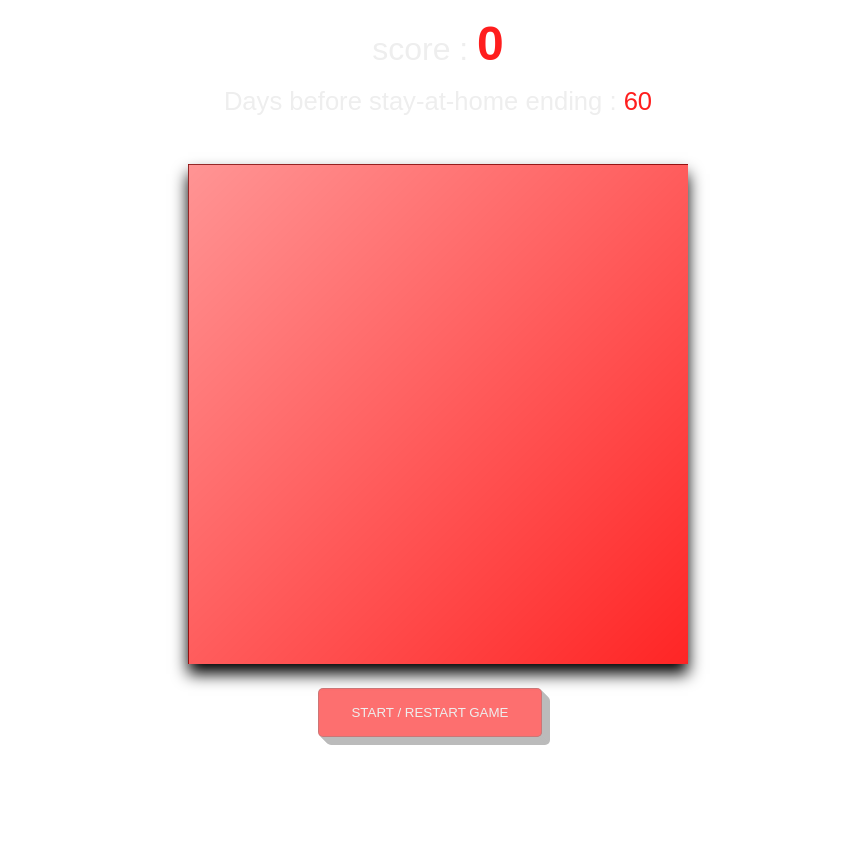
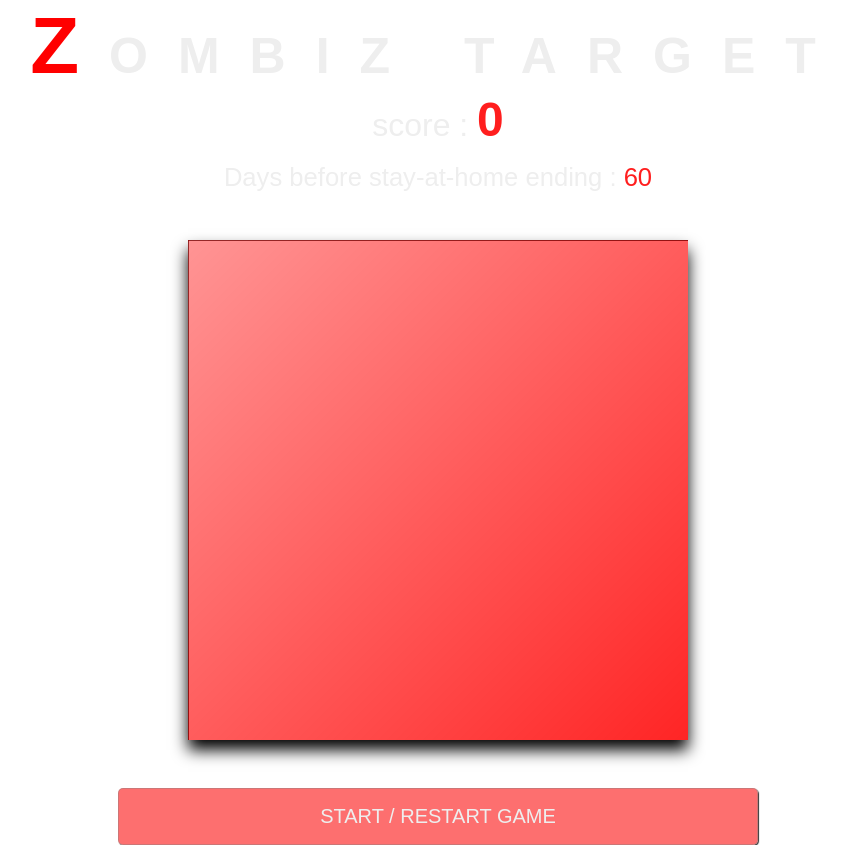
Before and after one commit to Anthonoir576/Projet-22_javaScript, a website: page index.html in a window 1280 px wide. Shown: the whole page, without its empty margins (202-1048 px from the left). Before the commit the page ends 816 px from the top, so only its background shows below. Drawn offline with Linux system fonts and the light colour scheme; a web font is replaced by a local one.

Commit message:
solid base

```diff
--- a/index.html
+++ b/index.html
@@ -13,7 +13,7 @@
 
         <link rel="stylesheet" href="source/css/style.css" />
 
-        <title>FAST TARGET</title>
+        <title>ZOMBIZ TARGET</title>
 
     </head>
 
@@ -23,7 +23,7 @@
 
 
         <header class="scoreboard">
-
+            <h1>ZOMBIZ TARGET</h1>
             <div class="kills">score : <span id="score">0</span></div>
             <div class="confinement">Days before stay-at-home ending : <span id="days">60</span></div>
 
--- a/source/sass/main.scss
+++ b/source/sass/main.scss
@@ -73,10 +73,13 @@ body {
 
     #start {
 
-        margin: 2rem 2rem 0;
+        margin: 3rem 0 0 0;
         padding: 1rem 2rem;
+
+        width: 50%;
         background: rgba(252, 49, 49, 0.699);
         border-radius: 5px;
+        font-size: 20px;
         color: #eee;
         border: 1px rgba(128, 128, 128, 0.404) solid;
         box-shadow: 1px 1px 1px #333;
@@ -84,7 +87,7 @@ body {
         cursor: pointer;
         text-transform: uppercase;
         outline: none;
-        animation: shadow-pop-br 0.2s cubic-bezier(0.470, 0.000, 0.745, 0.715) both;
+        //animation: shadow-pop-br 0.2s cubic-bezier(0.470, 0.000, 0.745, 0.715) both;
 
         &:active {
 
@@ -134,10 +137,25 @@ body {
         color: #eee;
         margin-bottom: 3rem;
 
+        & h1 {
+
+            font-size: 50px;
+            letter-spacing: 30px;
+
+            &::first-letter {
+
+                color: #ff0000;
+
+                font-size: 80px;
+
+            }
+
+        }
+
         .kills {
 
             font-size: 2rem;
-            margin: 1rem 0;
+            margin: 0 0 1rem 0;
 
             #score {
 
```
Also changed, not shown: source/css/style.css, 1 other file.
